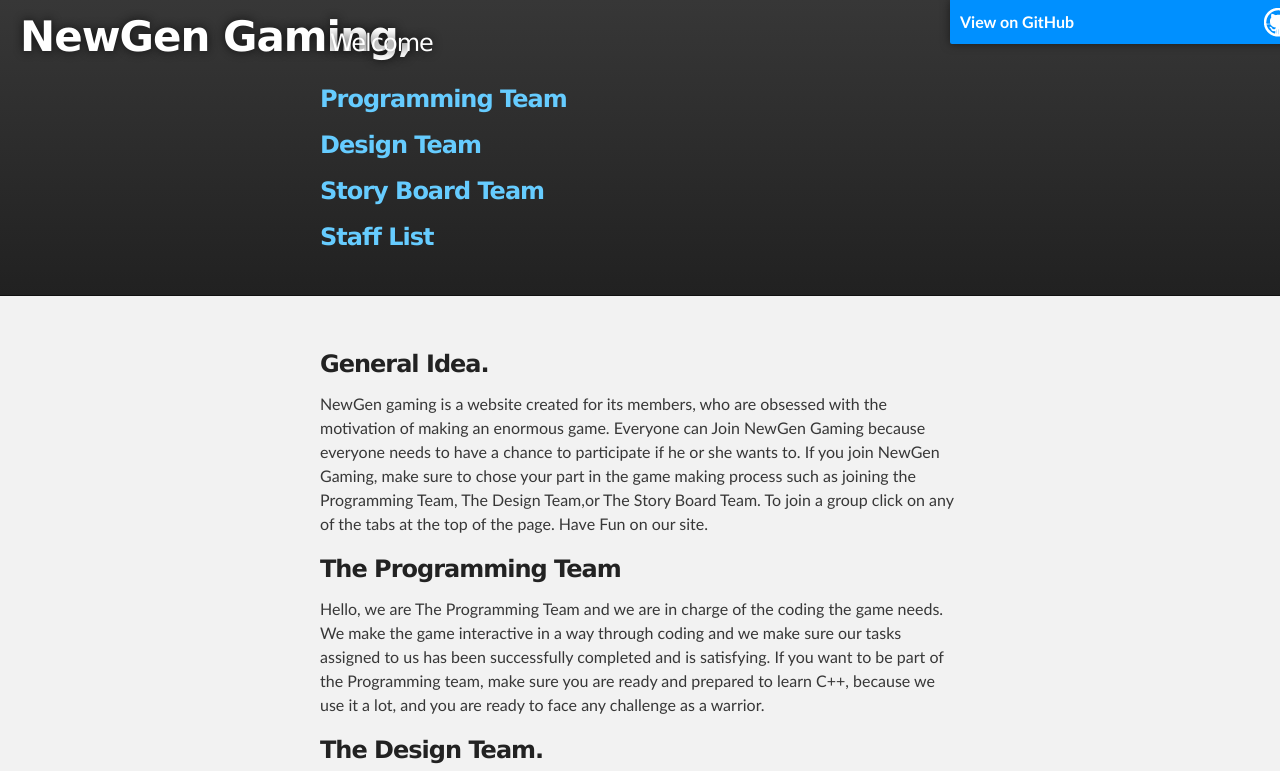
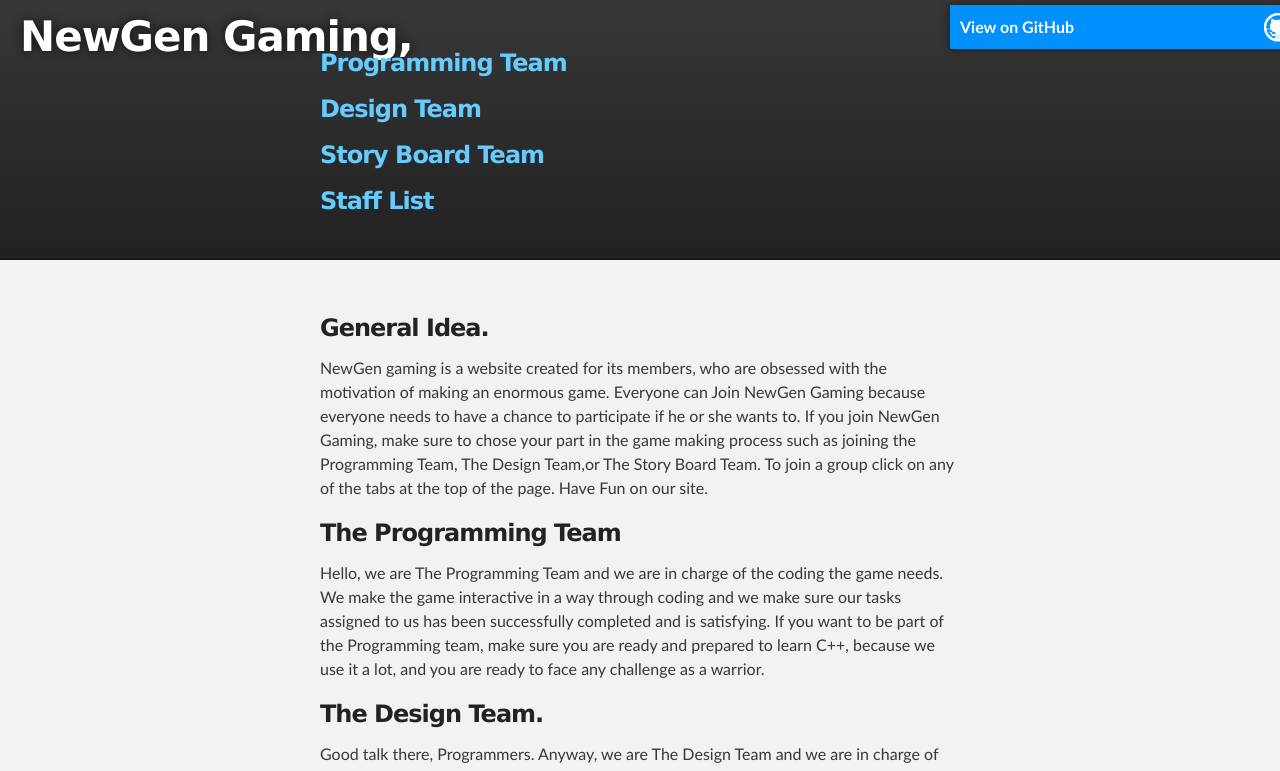
Before and after one commit to SnizzleSam/newgencc.github.io, a plain HTML site: page index.html in a window 1280 px wide. Shown: the top 771 px of the page. Drawn offline with Linux system fonts and the light colour scheme.

Commit message:
Update index.html

```diff
--- a/index.html
+++ b/index.html
@@ -16,10 +16,10 @@
     <!-- HEADER -->
     <div id="header_wrap" class="outer">
         <header class="inner">
-          <a id="forkme_banner" href="https://github.com/newgencc/newgencc.github.io" style="width:300px; margin-right:-350px">View on GitHub</a>
+          <a id="forkme_banner" href="https://github.com/newgencc/newgencc.github.io" style="width:300px;margin-top:5px; margin-right:-350px">View on GitHub</a>
 
           <h1 id="project_title" style="margin-left:-300px; margin-top:-45px">NewGen Gaming,</h1>
-          <h2 id="project_tagline" style="margin-left:10px; margin-top:-43px">Welcome</h2>
+          <h2 id="project_tagline" style="margin-left:10px; margin-top:-43px"></h2>
 
          <h3 style="color:#66ccff">Programming Team</h2> <h3 style="color:#66ccff">Design Team</h3> <h3 style="color:#66ccff">Story Board Team</h3> <h3 style="color:#66ccff">Staff List</h3>
 
```
